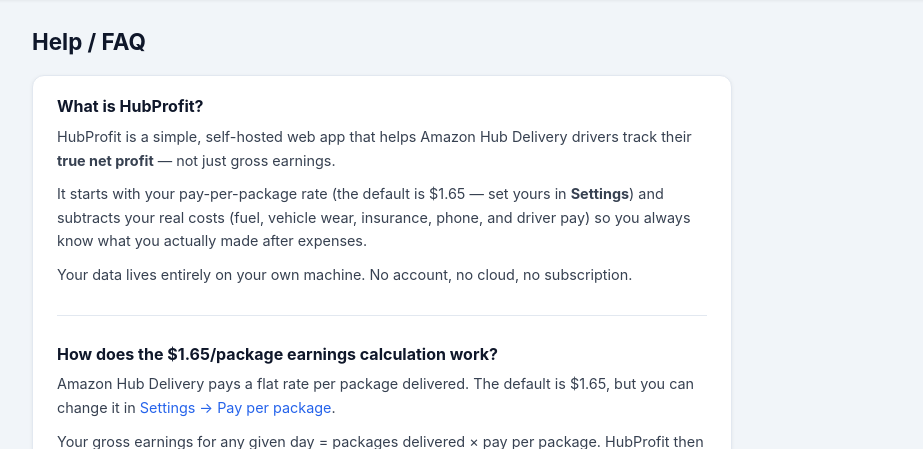
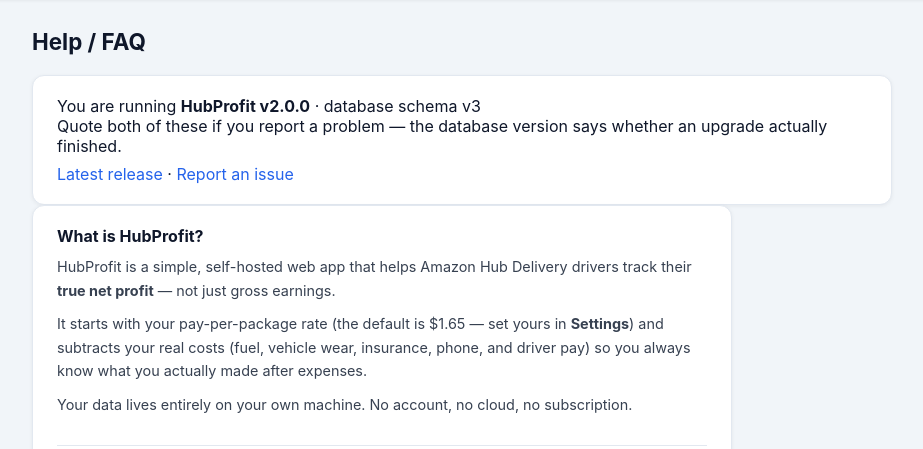
Before and after one commit to victorca0412-dev/hub-profit, a FastAPI app: page /help in a window 1280 px wide. Shown: the part 52-501 px from the top of the page, without its empty margins (178-1101 px from the left). Run offline with FastAPI, Linux system fonts and the light colour scheme; data comes from the database, SQL or seed files in the repository.

Commit message:
feat: version the app at 2.0.0
The app has been public since June with no version at all, so a user
had no way to tell what they were running or whether an upgrade had
landed.

Shown in the page footer and on Help/FAQ alongside the DATABASE schema
version, which matters just as much for support: it says whether a
migration actually finished. Also fed to FastAPI so /openapi.json
reports it.

2.0.0 rather than 1.0.0 because a user on June's code and a user on
today's have materially different apps - different schema, two new
features, four bugs fixed. The version number should say that out loud.

Co-Authored-By: Claude Opus 5 (1M context) <noreply@anthropic.com>

```diff
--- a/app/__init__.py
+++ b/app/__init__.py
@@ -0,0 +1,3 @@
+"""HubProfit — net profit tracking for Amazon Hub Delivery partners."""
+
+__version__ = "2.0.0"
--- a/app/main.py
+++ b/app/main.py
@@ -10,7 +10,8 @@ from fastapi.responses import RedirectResponse, JSONResponse, StreamingResponse
 from fastapi.staticfiles import StaticFiles
 from fastapi.templating import Jinja2Templates
 
-from app.db import init_db, get_conn
+from app import __version__
+from app.db import init_db, get_conn, SCHEMA_VERSION
 from app import (settings_repo, entries_repo, drivers_repo, businesses_repo,
                  periods, fueleconomy)
 from app.validation import parse_date, parse_number, parse_int
@@ -20,7 +21,7 @@ Path(DB_PATH).parent.mkdir(parents=True, exist_ok=True)
 init_db(DB_PATH)
 
 BASE_DIR = Path(__file__).parent
-app = FastAPI(title="HubProfit")
+app = FastAPI(title="HubProfit", version=__version__)
 app.mount("/static", StaticFiles(directory=BASE_DIR / "static"), name="static")
 templates = Jinja2Templates(directory=BASE_DIR / "templates")
 
@@ -77,6 +78,11 @@ def _ctx(conn, **extra):
         "business": business,
         "businesses": businesses_repo.list_businesses(conn),
         "settings": settings_repo.get_settings(conn),
+        # Shown in the footer and on Help. The database version matters as
+        # much as the app version when someone reports a problem - it says
+        # whether their migration actually ran.
+        "app_version": __version__,
+        "db_version": SCHEMA_VERSION,
     }
     ctx.update(extra)
     return ctx
--- a/app/static/app.css
+++ b/app/static/app.css
@@ -620,3 +620,13 @@ button.btn { font-family: inherit; }
 .tier-table td { padding: 0.25rem 0.5rem 0.25rem 0; }
 .tier-table input { width: 100%; max-width: 110px; }
 .tier-from { color: #64748b; white-space: nowrap; }
+
+/* ── Footer ── */
+.site-footer {
+  text-align: center;
+  padding: 1.5rem 1rem 2rem;
+  font-size: 0.75rem;
+  color: #94a3b8;
+}
+.site-footer a { color: #94a3b8; text-decoration: none; }
+.site-footer a:hover { color: #64748b; text-decoration: underline; }
--- a/app/templates/base.html
+++ b/app/templates/base.html
@@ -37,6 +37,12 @@
   {% block content %}{% endblock %}
 </main>
 
+<footer class="site-footer">
+  <a href="https://github.com/victorca0412-dev/hub-profit" target="_blank"
+     rel="noopener">HubProfit</a>
+  v{{ app_version }} &middot; database v{{ db_version }}
+</footer>
+
 {% block scripts %}{% endblock %}
 </body>
 </html>
--- a/app/templates/help.html
+++ b/app/templates/help.html
@@ -2,6 +2,24 @@
 
 {% block content %}
 <h1 class="page-title">Help / FAQ</h1>
+
+<div class="card version-card">
+  <div>
+    You are running <strong>HubProfit v{{ app_version }}</strong>
+    &middot; database schema v{{ db_version }}
+  </div>
+  <div class="hint">
+    Quote both of these if you report a problem &mdash; the database version says
+    whether an upgrade actually finished.
+  </div>
+  <div class="mt-1">
+    <a href="https://github.com/victorca0412-dev/hub-profit/releases"
+       target="_blank" rel="noopener">Latest release</a>
+    &middot;
+    <a href="https://github.com/victorca0412-dev/hub-profit/issues"
+       target="_blank" rel="noopener">Report an issue</a>
+  </div>
+</div>
 
 <div class="card help-content">
 
```
Also changed, not shown: tests/test_app_smoke.py (+24 -0 lines), CHANGELOG.md (added), README.md, 1 other file.
